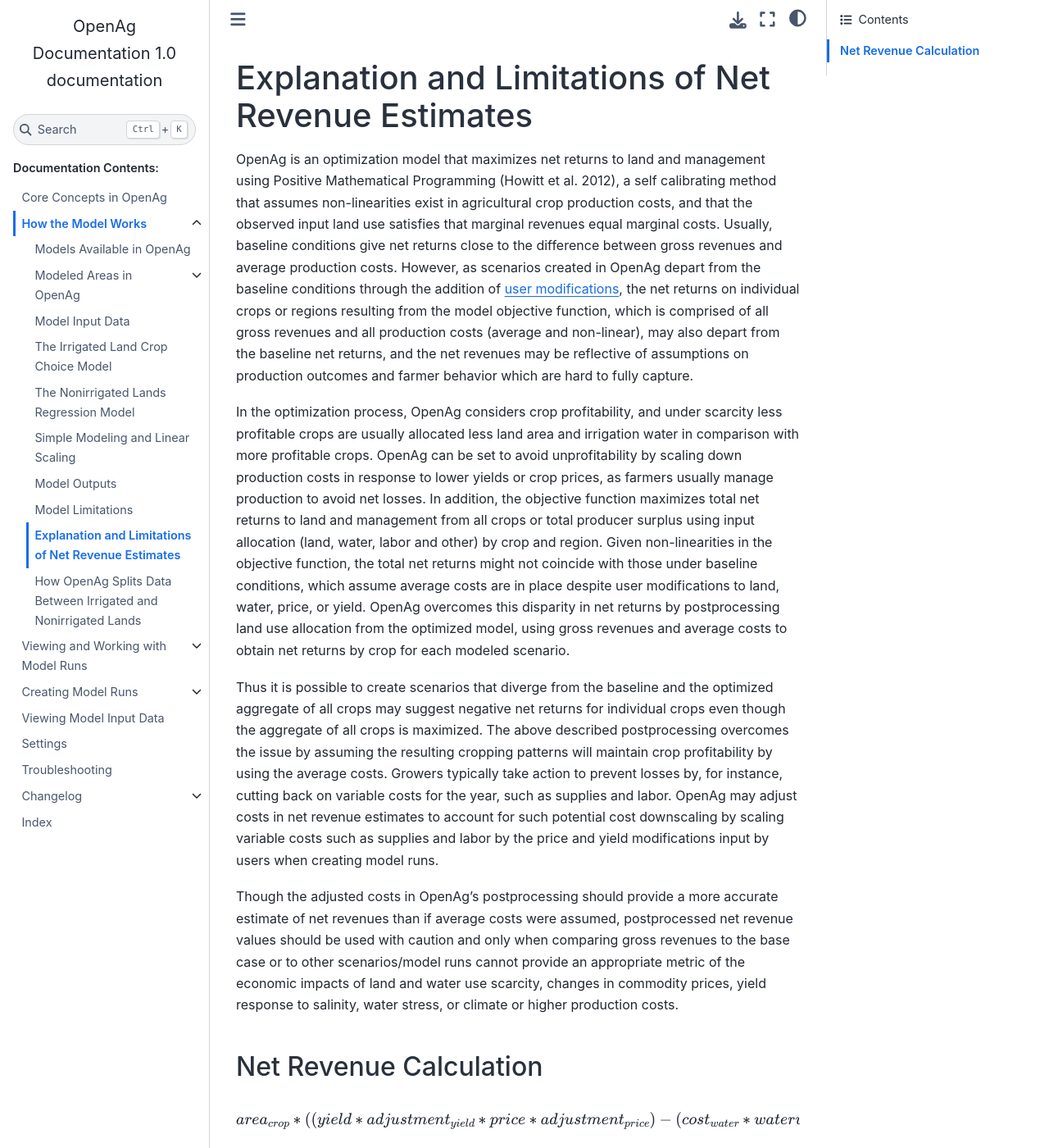
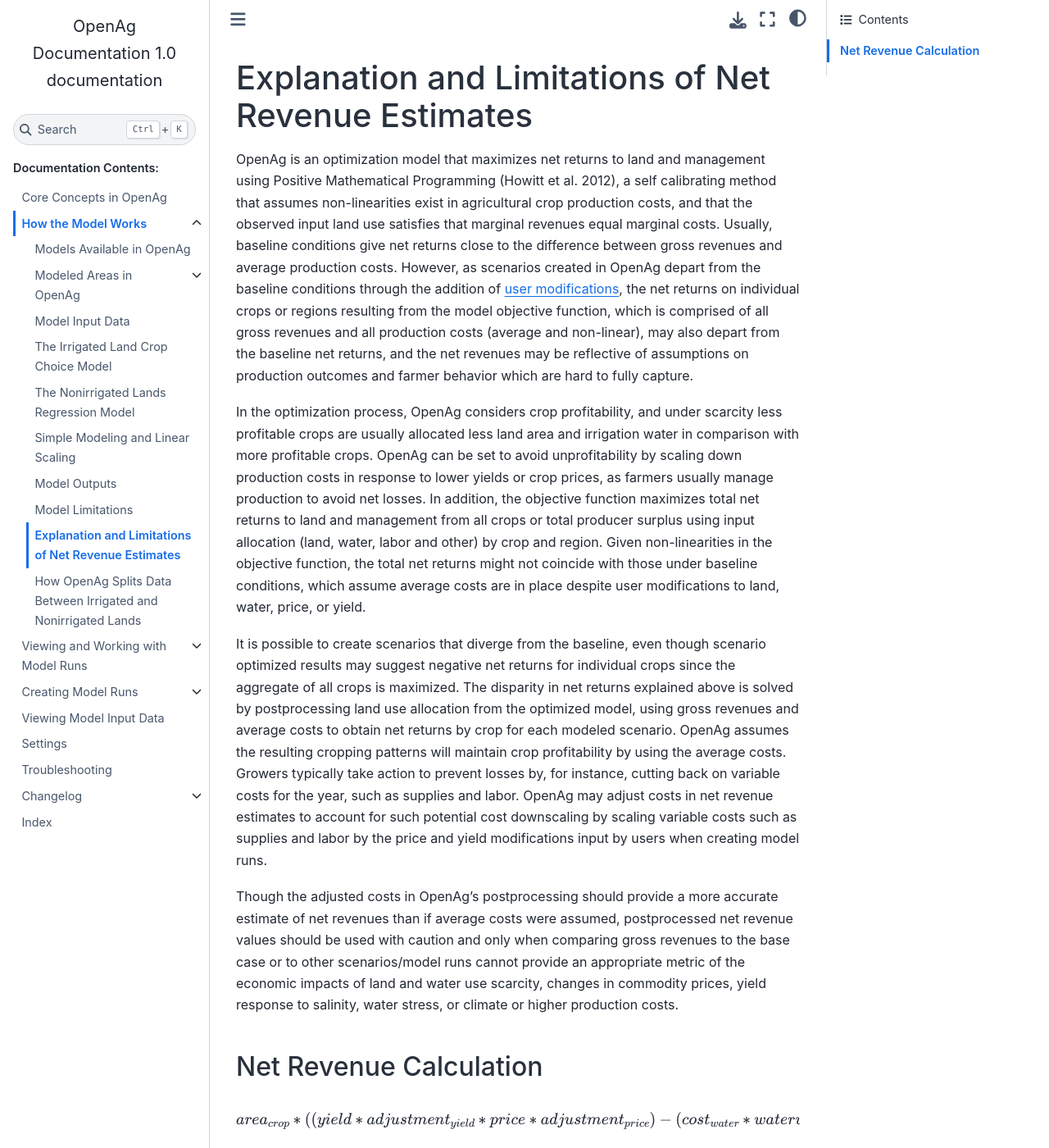
Before and after one commit to Water-Systems-Management-UCM/OpenAg_Docs, a Sphinx documentation site: the page built from source/Dapper/net_revenues.rst, in a window 1280 px wide and 1400 px high. Shown: the whole window at 82% size. Built offline with Sphinx 7.4.7 and the Sphinx Book theme 1.1.4, drawn with Linux system fonts in a browser that asks for light colours.

Commit message:
More updates to net revenue text

```diff
--- a/source/Dapper/net_revenues.rst
+++ b/source/Dapper/net_revenues.rst
@@ -23,14 +23,14 @@
 (land, water, labor and other) by crop and region. Given non-linearities in the objective
 function, the total net returns might not coincide with those under baseline conditions,
 which assume average costs are in place despite user modifications to land, water, price,
-or yield. OpenAg overcomes this disparity in net returns by postprocessing land use allocation
-from the optimized model, using gross revenues and average costs to obtain net returns by crop
-for each modeled scenario.
+or yield.
 
-Thus it is possible to create scenarios that diverge from the baseline and the optimized
-aggregate of all crops may suggest negative net returns for individual crops even though
-the aggregate of all crops is maximized. The above described postprocessing overcomes the
-issue by assuming the resulting cropping patterns will maintain crop profitability by using
+It is possible to create scenarios that diverge from the baseline, even though scenario optimized
+results may suggest negative net returns for individual crops since
+the aggregate of all crops is maximized. The disparity in net returns explained above is solved
+by postprocessing land use allocation from the optimized model, using gross revenues and average
+costs to obtain net returns by crop for each modeled scenario. OpenAg assumes the resulting
+cropping patterns will maintain crop profitability by using
 the average costs. Growers typically take action to prevent losses by, for instance, cutting
 back on variable costs for the year, such as supplies and labor. OpenAg may adjust costs in
 net revenue estimates to account for such potential cost downscaling by scaling variable costs
```
